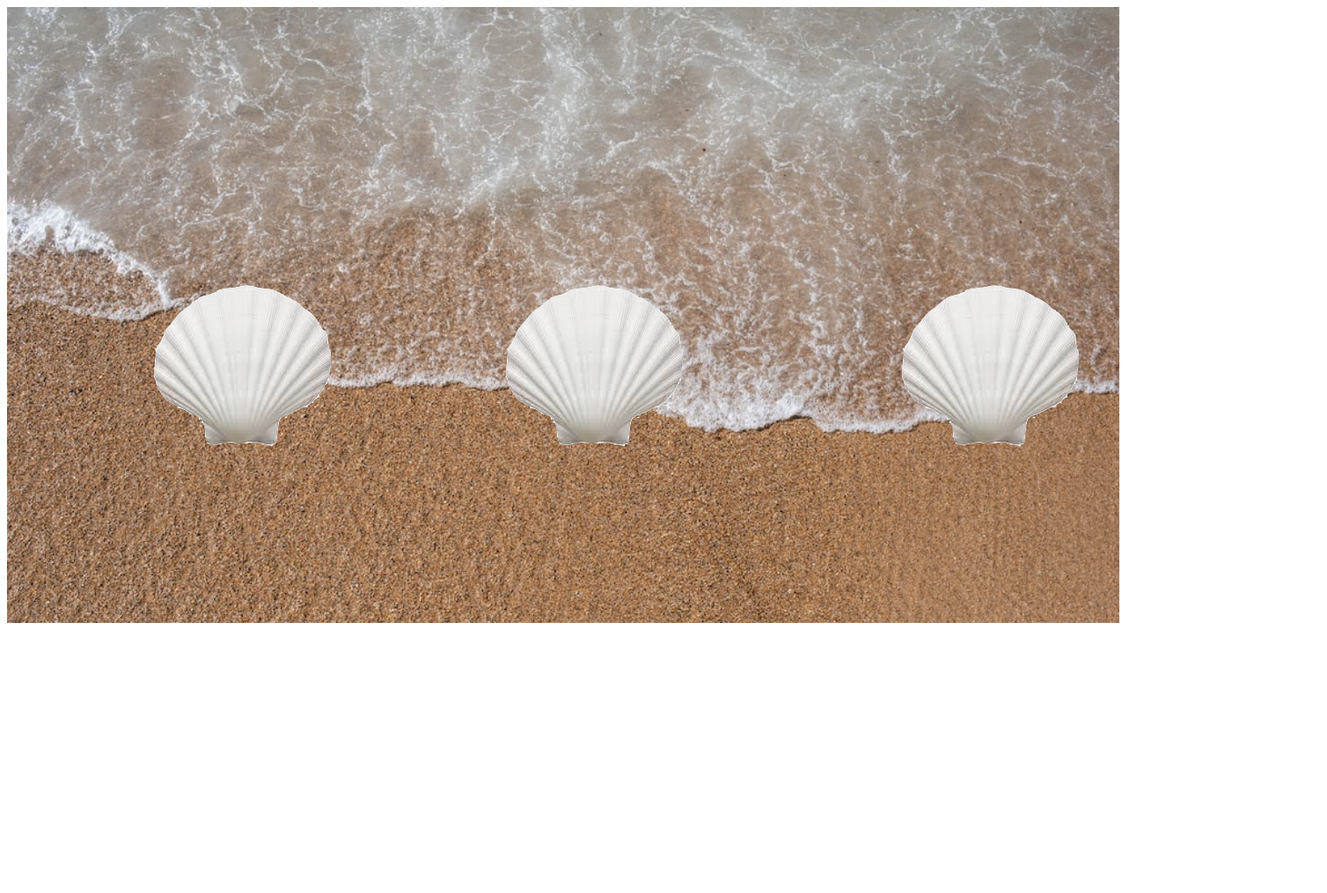
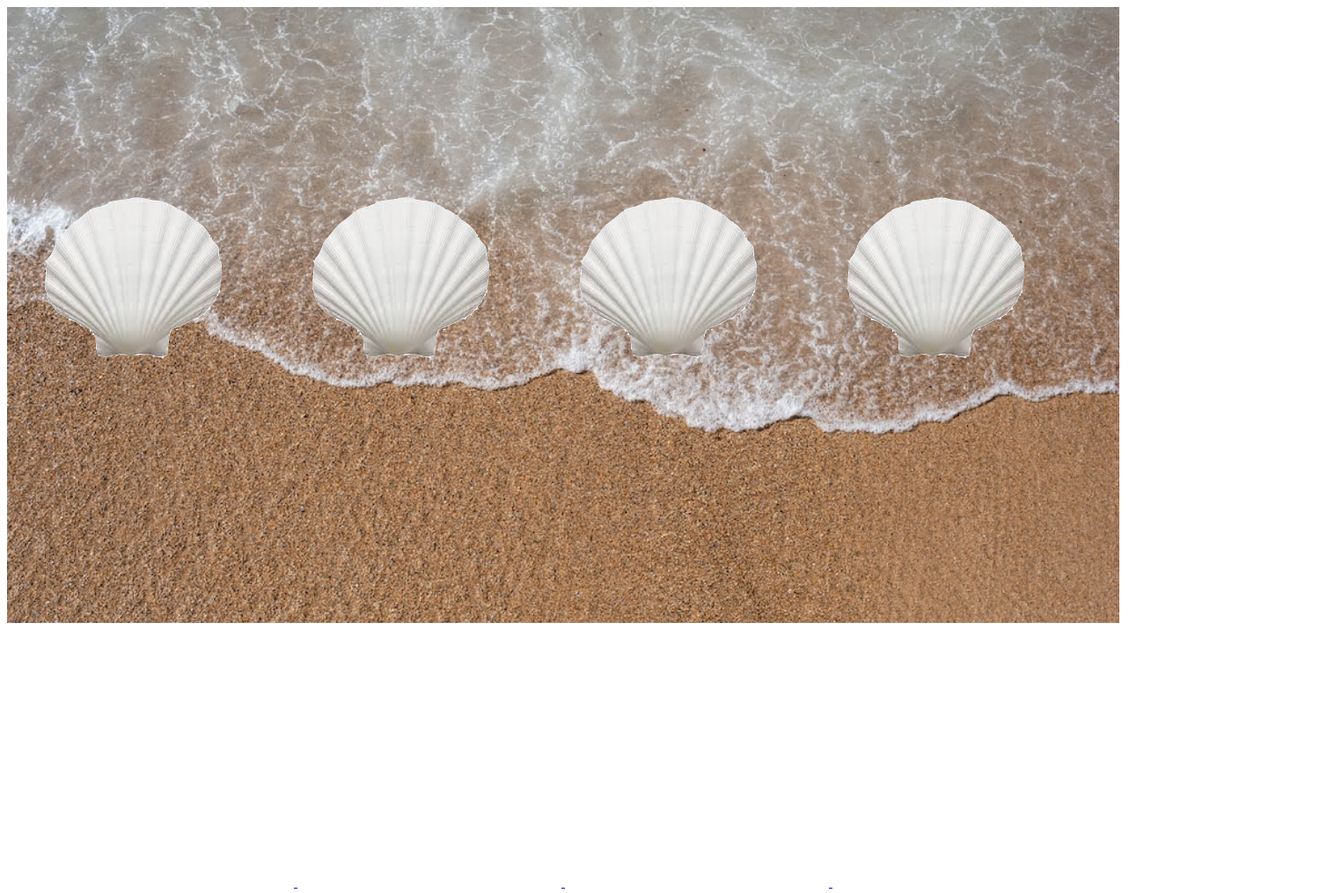
Before and after one commit to c24pl/c24pl.github.io, a plain HTML site: page projects.html in a window 1280 px wide. Shown: the whole page at 88% size, 1508 px wide, since content can reach past the window. Drawn offline with Linux system fonts and the light colour scheme.

Commit message:
new color code

```diff
--- a/projects.html
+++ b/projects.html
@@ -12,35 +12,49 @@
 		}
 
 		#puppy{
-			width:500px;
-			height:500px;
+			width:300px;
+			height:300px;
 			background-image: url(shell.png);
 			background-repeat: no-repeat;
 			position: relative;
-			top:-400px;
-			left:150px;
+
 		}
 
 		#card{
-			width:500px;
-			height:500px;
+			width:300px;
+			height:300px;
 			background-image: url(shell.png);
 			background-repeat: no-repeat;
 			position: relative;
-			top:-900px;
-			left: 550px;
+
 		}
 
 		#squarequilt{
-			width:500px;
-			height:500px;
+			width:300px;
+			height:300px;
 			background-image: url(shell.png);
 			background-repeat: no-repeat;
 			position: relative;
-			top:-1400px;
-			left: 1000px;
+
 
 		}
+
+		#color{
+			width:300px;
+			height:300px;
+			background-image: url(shell.png);
+			background-repeat: no-repeat;
+			position: relative;
+
+		}
+
+		.shells{
+			display: inline-block;
+			top: -500px;
+
+		}
+
+
 
 
 	</style>
@@ -49,14 +63,19 @@
 
 <div id=background></div>
 
+<center>
  <a href="followingimage.html">
- 	<div id="puppy"></div>
+ 	<div class= "shells" id="puppy"></div>
 
  	<a href="card.html">
- 	<div id="card"></div>
+ 	<div class= "shells" id="card"></div>
 
 <a href="storytell.html">
-	<div id="squarequilt"></div>
+	<div class= "shells" id="squarequilt"></div>
+
+<a href="colors.html">
+	<div class= "shells" id= "color"></div>
+</center>
 
 </body>
 </html>
```
Also changed, not shown: colors.html (added, +121 -0 lines), flowers.png (added), golden.png (added), pug.png (added), toypoodle.png (added), 1 other file.
